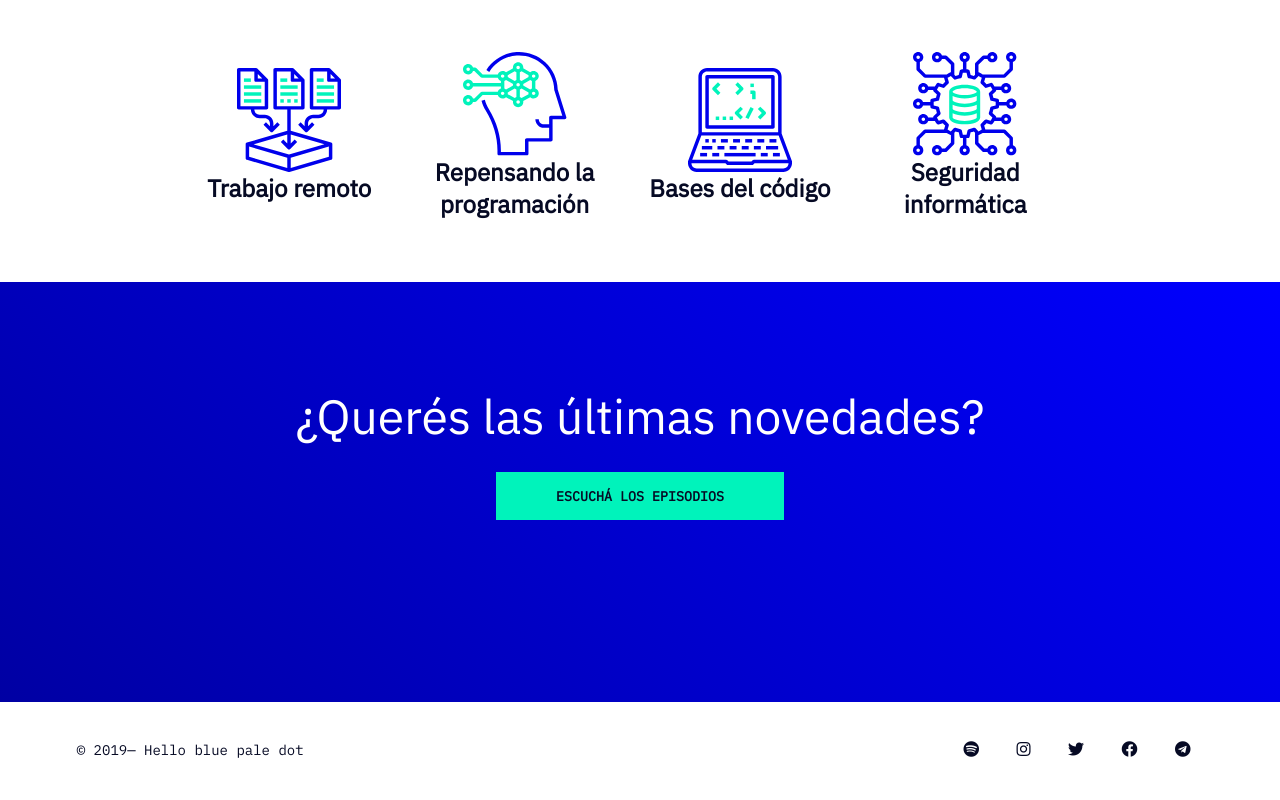
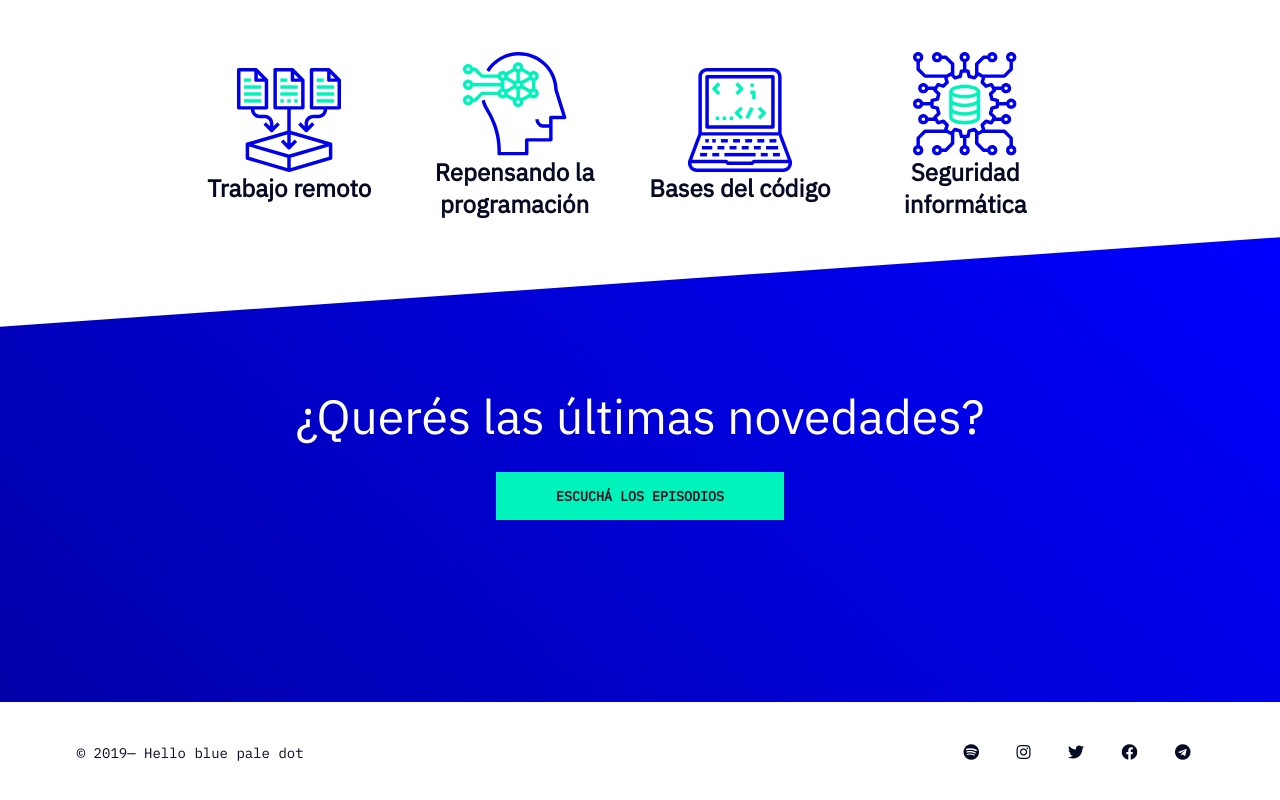
Before and after one commit to yavilavi/project1, a plain HTML site: page index.html in a window 1280 px wide. Shown: the part 2842-3642 px from the top of the page. Drawn offline with Linux system fonts and the light colour scheme.

Commit message:
learning

```diff
--- a/styles/_footer.css
+++ b/styles/_footer.css
@@ -35,15 +35,14 @@ footer {
 @media (min-width: 900px) {
 
     footer {
-        position: relative;
+        position: absolute;
         display: flex;
         flex-direction: row;
         align-items: center;
         justify-content: space-between;
-        height: 95px;
+        height: 102px;
+        width: 100%;
         background-color: #FFFFFF;
-        margin-left: 6%;
-        margin-right: 7%;
     }
 
     .social-container {
@@ -56,6 +55,7 @@ footer {
         height: 0;
         margin-top: 0;
         z-index: 1;
+        margin-right: 7%;
     }
 
     .copyright {
@@ -67,5 +67,6 @@ footer {
         font-size: 14px;
         line-height: 0;
         letter-spacing: 0;
+        margin-left: 6%;
     }
 }
--- a/styles/_main.css
+++ b/styles/_main.css
@@ -17,3 +17,10 @@
 button:hover{
     background-image: linear-gradient(225deg, #0000FE 0%, #00F0B8 100%);
 }
+a:hover{
+    font-family: var(--font-mono);
+    font-size: 16px;
+    color: #00F3BB;
+    letter-spacing: 0;
+    line-height: 28px;
+}
--- a/styles/_news.css
+++ b/styles/_news.css
@@ -7,7 +7,7 @@
 .news-bg {
     position: absolute;
     width: 100%;
-    height: 100%;
+    height: 110%;
     background-image: linear-gradient(225deg, #0000FF 0%, #0000A3 100%);
     transform: skew(0, -4deg);
     z-index: inherit;
@@ -67,8 +67,9 @@
     }
     .news-bg {
         display: block;
-        transform: none;
-        height: 100%;
+        position: absolute;
+        transform: skew(0, -4deg);
+        height: 112%;
         overflow: hidden;
     }
 }
```
